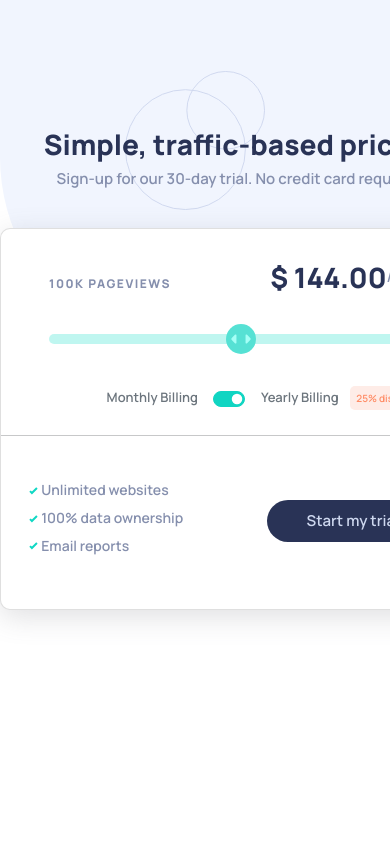
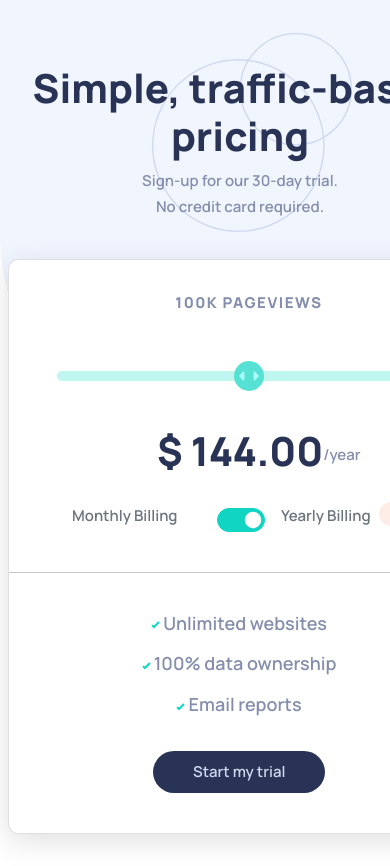
Before and after one commit to LekhaKumar/Interactive-Pricing-Component-, a plain HTML site: page index.html in a window 390 px wide. Shown: the top 866 px of the page. Before the commit the page ends 844 px from the top, so only its background shows below. Drawn offline with nearby package versions, Linux system fonts and the light colour scheme.

Commit message:
Done with mobile design

```diff
--- a/index.html
+++ b/index.html
@@ -47,7 +47,7 @@
                 <input type="checkbox" class="form-check-input form-check-inline" id="planType" checked>
               </div>
               <div class="form-text text-2">Yearly Billing</div>
-              <span class="discount">25% discount</span>
+              <span class="discount"><span class="minus">-</span>25% <span class="hide-word">discount</span></span>
 
             </div>
           </div>
--- a/styles.css
+++ b/styles.css
@@ -5,6 +5,7 @@
 header,
 .card {
   width: 30rem;
+  min-width: 30rem;
 }
 
 body {
@@ -189,6 +190,10 @@ input[type="checkbox"]:checked {
 
 }
 
+.minus{
+  display: hidden;
+}
+
 hr {
   width: 30rem;
   position: relative;
@@ -230,3 +235,106 @@ button:hover {
   color: white;
 
 }
+
+@media(max-width: 415px){
+  body {
+    padding-top: 3rem;
+    background-image: url(images/pattern-circles.svg), url(images/bg-pattern.svg);
+    background-repeat: no-repeat, no-repeat;
+    background-position: 80% 5%, 0 -2rem;
+    background-size: 200px, 1500px;
+
+  }
+
+  h4{
+    width: 200px;
+    margin: auto;
+    line-height: 1.7 !important;
+  }
+
+  .card{
+    width: 29rem;
+    margin: 0rem 1rem 2rem 0.5rem;
+    padding-bottom: 2rem !important;
+  }
+
+  .page-views{
+    display: block;
+    text-align: center;
+    font-size: 15px;
+    padding-bottom: 2rem;
+  }
+
+  .slidecontainer{
+    position: relative;
+    bottom: 9rem;
+
+  }
+
+  .fixPrice{
+    margin-top: 5rem;
+    margin-left: 100px;
+
+  }
+
+  h3{
+    font-size: 40px !important;
+  }
+
+  .planDuration{
+    position: relative;
+    bottom: 4rem;
+  }
+
+  .my-switch{
+    padding-left: 15px;
+  }
+
+  .text-1, .text-2{
+    width: 130px;
+    font-size: 15px !important;
+  }
+
+  input[type="checkbox"] {
+    height: 1.5rem !important;
+    width: 3rem !important;
+  }
+
+  .hide-word{
+    display: none;
+  }
+
+  .discount{
+    margin-left: -2rem;
+    font-size: 14px !important;
+    border-radius: 15px;
+    padding: 0.1rem 0.7rem;
+
+  }
+
+  hr{
+    position: relative;
+    bottom: 3rem;
+    width: 29rem;
+
+  }
+
+  ul{
+    display: block;
+    text-align: center;
+    margin-top: -2rem !important;
+    line-height: 2.0;
+
+  }
+
+  .offers{
+    font-size: 18px !important;
+  }
+
+  button{
+   position: relative;
+   top: 0.5rem;
+   left: 6rem;
+  }
+
+}
```
